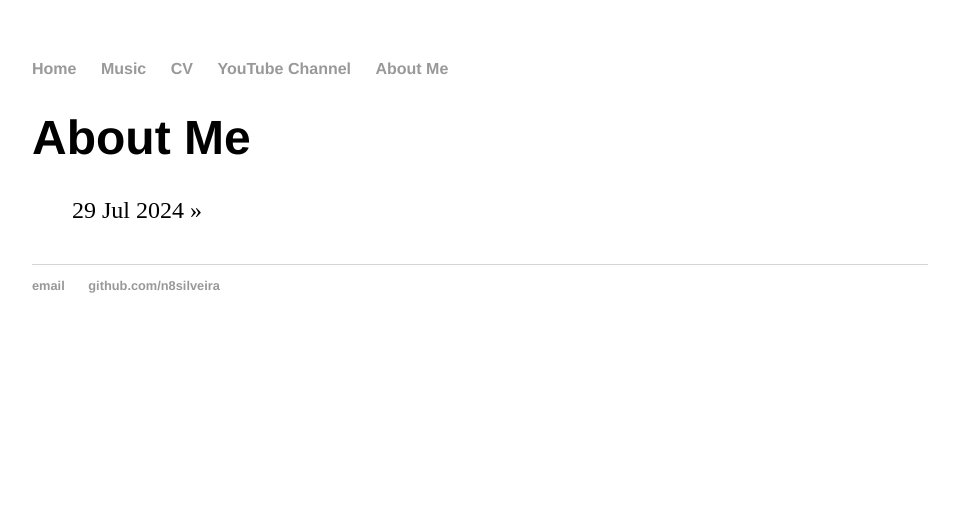
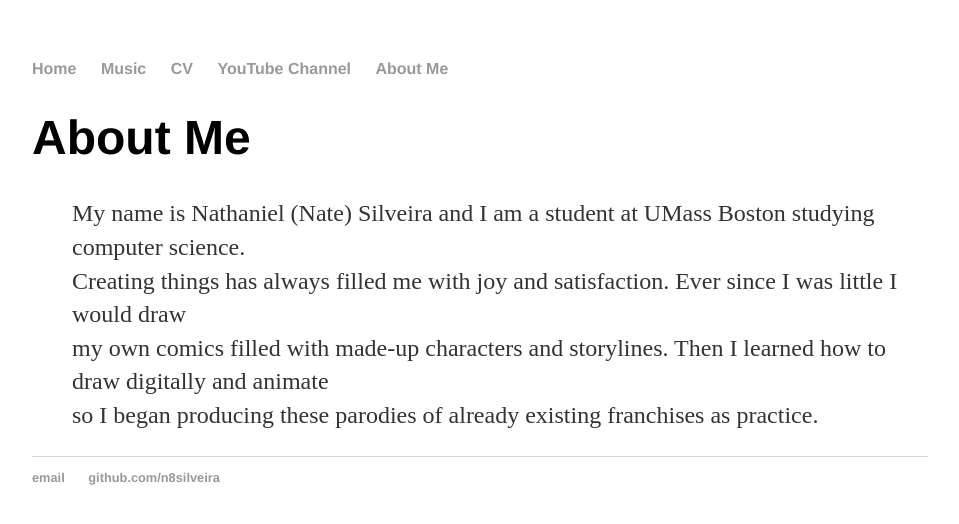
Before and after one commit to n8silveira/n8silveira.github.io, a Jekyll site: the page built from about/index.html, in a window 1280 px wide. Shown: the top 524 px of the page, without its empty margins (160-1119 px from the left). Built offline with Jekyll 4.4.1, drawn with Linux system fonts in a browser that asks for light colours.

Commit message:
Update index.html

```diff
--- a/about/index.html
+++ b/about/index.html
@@ -3,9 +3,11 @@ layout: default
 title: About Me
 ---
 	<h1>{{ page.title }}</h1>
-	<ul class="posts">
+	<ul class="autobiography">
+		<p>My name is Nathaniel (Nate) Silveira and I am a student at UMass Boston studying computer science.<br>
+		   	Creating things has always filled me with joy and satisfaction. Ever since I was little I would draw<br>
+			my own comics filled with made-up characters and storylines. Then I learned how to draw digitally and animate<br>
+			so I began producing these parodies of already existing franchises as practice.
+		</p>
 
-	  {% for post in site.posts %}
-	    <li><span>{{ post.date | date_to_string }}</span> » <a href="{{ post.url }}" title="{{ post.title }}">{{ BLOG }}</a></li>
-	  {% endfor %}
 	</ul>
```
